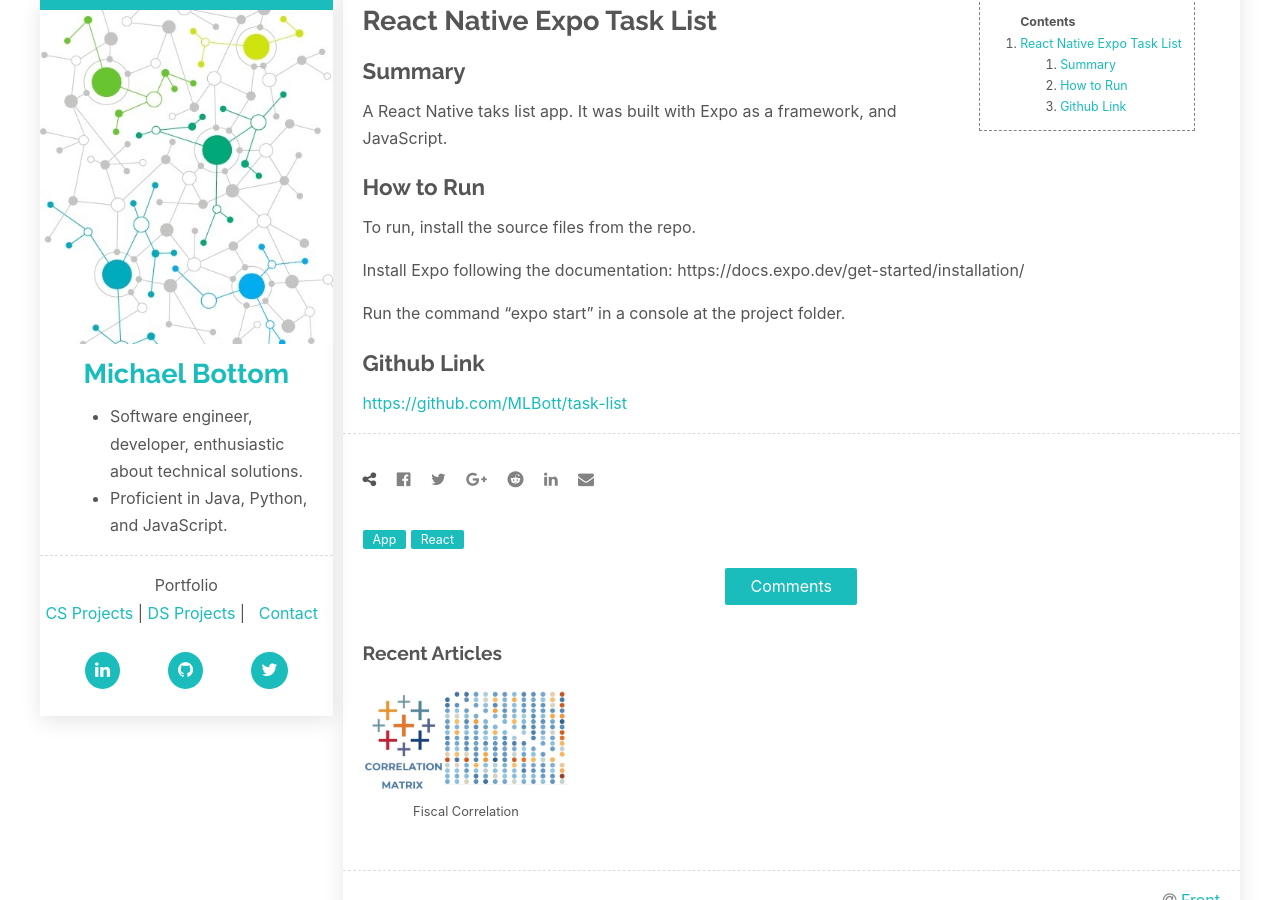
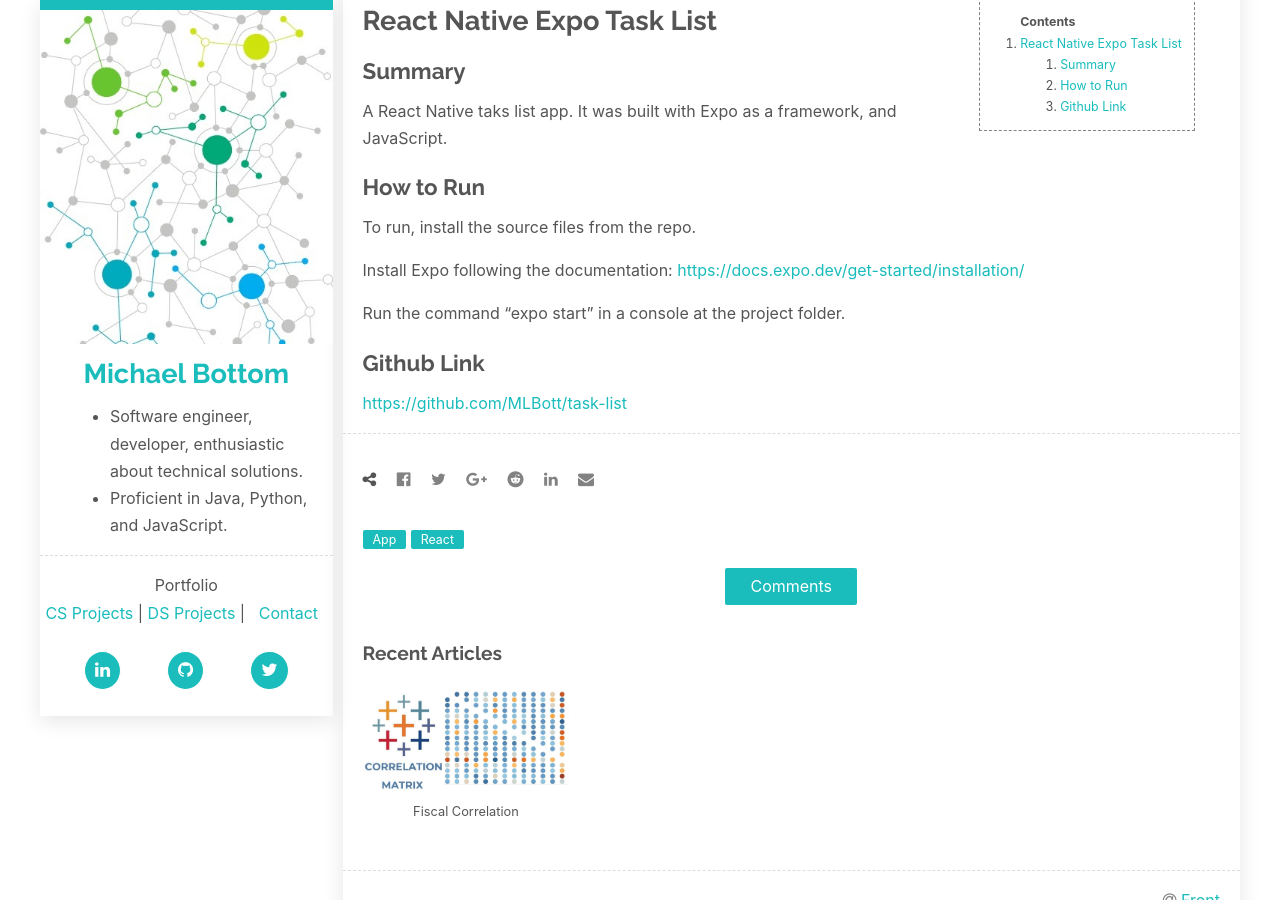
Before and after one commit to MLBott/home, a Jekyll site: the page built from _posts/2021-6-1-task-list.md, in a window 1280 px wide and 900 px high, scrolled down 737 px. Built offline with Jekyll 4.4.1, drawn with Linux system fonts in a browser that asks for light colours; nearby versions of some CDN libraries; comment, search, counter and statistics services are not loaded; part of the change alters nothing that is shown.

```diff
--- a/_posts/2021-6-1-task-list.md
+++ b/_posts/2021-6-1-task-list.md
@@ -16,9 +16,10 @@ A React Native taks list app. It was built with Expo as a framework, and JavaScr
 ## How to Run
 To run, install the source files from the repo.
 
-Install Expo following the documentation: https://docs.expo.dev/get-started/installation/
+Install Expo following the documentation:
+<a href="https://docs.expo.dev/get-started/installation/" target="_blank" rel="noopener noreferrer">https://docs.expo.dev/get-started/installation/</a>
 
 Run the command "expo start" in a console at the project folder.
 
 ## Github Link
-<a href="https://github.com/MLBott/task-list " target="_blank" rel="noopener noreferrer">https://github.com/MLBott/task-list </a>
+<a href="https://github.com/MLBott/task-list " target="_blank" rel="noopener noreferrer">https://github.com/MLBott/task-list</a>
```
